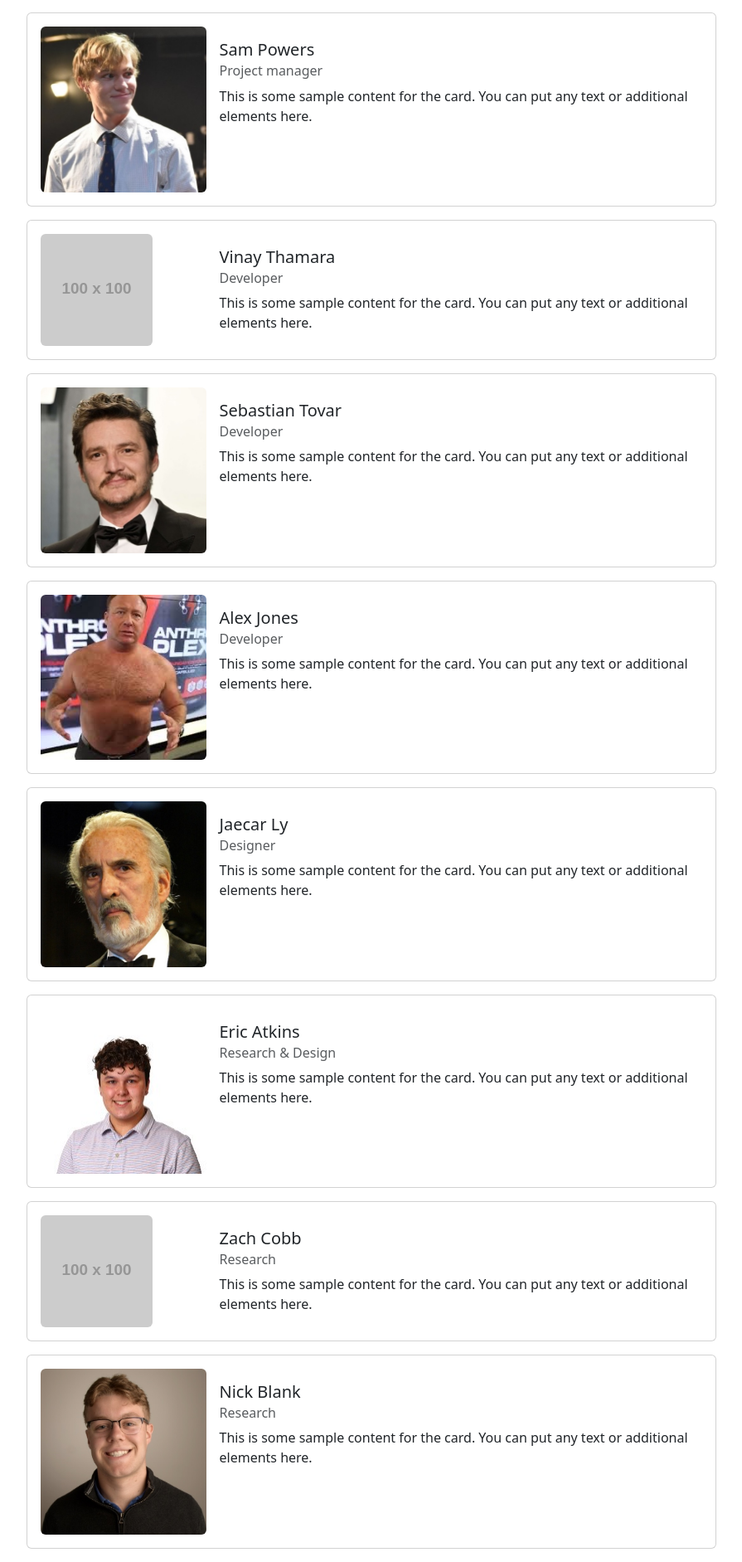
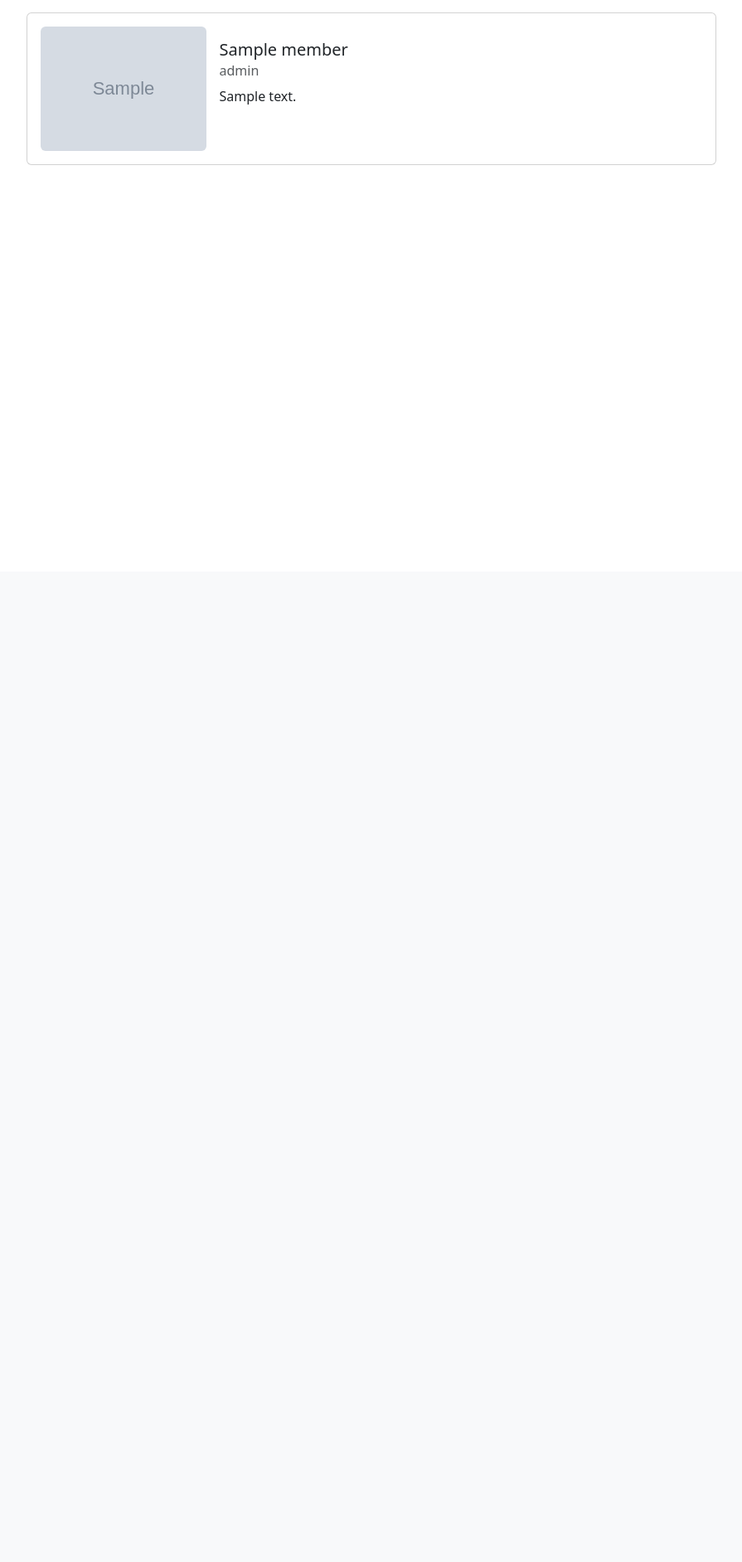
Before and after one commit to ZipZapTask/ZipZapTask, a Flask app: template templates/profile.html in a window 1280 px wide. Shown: the part 111-1994 px from the top of the page at 83% size, without its empty margins (0-895 px from the left). After the commit the page ends 310 px from the top, so only its background shows below. Run offline with Flask 3, Linux system fonts and the light colour scheme; the template is opened without the code that fills it: most values are stand-ins (such as "Sample title", 1, 10 or a date in 2020); grey boxes marked "Sample" are stand-in pictures; grey boxes labelled with a size stand in for pictures from a placeholder-image service; some libraries are stand-ins or nearby versions.

Commit message:
apply profile

```diff
--- a/app.py
+++ b/app.py
@@ -23,7 +23,57 @@ def home():
 
 @app.route('/profile')
 def profile():
-    return render_template("profile.html")
+    team_members = [
+        {
+            'name': 'Sam Powers',
+            'role': 'Project manager',
+            'description': 'This is some sample content for the card. You can put any text or additional elements here.',
+            'image_url': 'media/team/sam_powers.jpeg'
+        },
+        {
+            'name': 'Vinay Thamara',
+            'role': 'Developer',
+            'description': 'This is some sample content for the card. You can put any text or additional elements here.',
+            'image_url': 'https://placehold.co/100x100'
+        },
+        {
+            'name': 'Sebastian Tovar',
+            'role': 'Developer',
+            'description': 'This is some sample content for the card. You can put any text or additional elements here.',
+            'image_url': 'media/team/sebastian_tovar.jpeg'
+        },
+        {
+            'name': 'Alex Jones',
+            'role': 'Developer',
+            'description': 'This is some sample content for the card. You can put any text or additional elements here.',
+            'image_url': 'media/team/alex_jones.jpeg'
+        },
+        {
+            'name': 'Jaecar Ly',
+            'role': 'Designer',
+            'description': 'This is some sample content for the card. You can put any text or additional elements here.',
+            'image_url': 'media/team/jaecar_ly.jpeg'
+        },
+        {
+            'name': 'Eric Atkins',
+            'role': 'Research & Design',
+            'description': 'This is some sample content for the card. You can put any text or additional elements here.',
+            'image_url': 'media/team/eric_atkins.jpeg'
+        },
+        {
+            'name': 'Zach Cobb',
+            'role': 'Research',
+            'description': 'This is some sample content for the card. You can put any text or additional elements here.',
+            'image_url': 'https://placehold.co/100x100'
+        },
+        {
+            'name': 'Nick Blank',
+            'role': 'Research',
+            'description': 'This is some sample content for the card. You can put any text or additional elements here.',
+            'image_url': 'media/team/nick_blank.jpeg'
+        }
+    ]
+    return render_template("profile.html", team_members=team_members)
 
 
 if __name__ == '__main__':
--- a/templates/profile.html
+++ b/templates/profile.html
@@ -7,134 +7,23 @@
         <h2>Meet our team!</h2>
     </header>
     <section class="m-3">
-        <div class="card p-3 m-3 col-8" >
+        {% for member in team_members %}
+            <div class="card p-3 m-3 col-8">
                 <div class="row g-0">
                     <div class="col-md-3">
-                    <img src="{{ url_for('static', filename='media/team/sam_powers.jpeg') }}" class="img-fluid rounded h-100" alt="Avatar">
+                        <img src="{{ member.image_url if member.image_url.startswith('http') else url_for('static', filename=member.image_url) }}"
+                             class="img-fluid rounded h-100"
+                             alt="{{ member.name }}'s photo">
                     </div>
                     <div class="col-md-9">
                         <div class="card-body">
-                        <h5 class="card-title">Sam Powers</h5>
-                        <h6 class="card-subtitle mb-2 text-muted">Project manager</h6>
-                        <p class="card-text">This is some sample content for the card. You can put any text or
-                            additional elements here.</p>
+                            <h5 class="card-title">{{ member.name }}</h5>
+                            <h6 class="card-subtitle mb-2 text-muted">{{ member.role }}</h6>
+                            <p class="card-text">{{ member.description }}</p>
                         </div>
                     </div>
                 </div>
             </div>
-
-        <div class="card p-3 m-3 col-8" >
-            <div class="row g-0">
-                <div class="col-md-3">
-                    <img src="https://placehold.co/100x100" class="img-fluid rounded h-100" alt="Avatar">
-                </div>
-                <div class="col-md-9">
-                    <div class="card-body">
-                        <h5 class="card-title">Vinay Thamara</h5>
-                        <h6 class="card-subtitle mb-2 text-muted">Developer</h6>
-                        <p class="card-text">This is some sample content for the card. You can put any text or
-                            additional elements here.</p>
-                    </div>
-                </div>
-            </div>
-        </div>
-
-        <div class="card p-3 m-3 col-8" >
-            <div class="row g-0">
-                <div class="col-md-3">
-                    <img src="{{ url_for('static', filename='media/team/sebastian_tovar.jpeg') }}" class="img-fluid rounded h-100" alt="Avatar">
-                </div>
-                <div class="col-md-9">
-                    <div class="card-body">
-                        <h5 class="card-title">Sebastian Tovar</h5>
-                        <h6 class="card-subtitle mb-2 text-muted">Developer</h6>
-                        <p class="card-text">This is some sample content for the card. You can put any text or
-                            additional elements here.</p>
-                    </div>
-                </div>
-            </div>
-        </div>
-
-        <div class="card p-3 m-3 col-8" >
-            <div class="row g-0">
-                <div class="col-md-3">
-                    <img src="{{ url_for('static', filename='media/team/alex_jones.jpeg') }}" class="img-fluid rounded h-100" alt="Avatar">
-                </div>
-                <div class="col-md-9">
-                    <div class="card-body">
-                        <h5 class="card-title">Alex Jones</h5>
-                        <h6 class="card-subtitle mb-2 text-muted">Developer</h6>
-                        <p class="card-text">This is some sample content for the card. You can put any text or
-                            additional elements here.</p>
-                    </div>
-                </div>
-            </div>
-        </div>
-
-        <div class="card p-3 m-3 col-8" >
-            <div class="row g-0">
-                <div class="col-md-3">
-                    <img src="{{ url_for('static', filename='media/team/jaecar_ly.jpeg') }}" class="img-fluid rounded h-100" alt="Avatar">
-                </div>
-                <div class="col-md-9">
-                    <div class="card-body">
-                        <h5 class="card-title">Jaecar Ly</h5>
-                        <h6 class="card-subtitle mb-2 text-muted">Designer</h6>
-                        <p class="card-text">This is some sample content for the card. You can put any text or
-                            additional elements here.</p>
-                    </div>
-                </div>
-            </div>
-        </div>
-
-        <div class="card p-3 m-3 col-8" >
-            <div class="row g-0">
-                <div class="col-md-3">
-                    <img src="{{ url_for('static', filename='media/team/eric_atkins.jpeg') }}" class="img-fluid rounded h-100" alt="Avatar">
-                </div>
-                <div class="col-md-9">
-                    <div class="card-body">
-                        <h5 class="card-title">Eric Atkins</h5>
-                        <h6 class="card-subtitle mb-2 text-muted">Research & Design</h6>
-                        <p class="card-text">This is some sample content for the card. You can put any text or
-                            additional elements here.</p>
-                    </div>
-                </div>
-            </div>
-        </div>
-
-        <div class="card p-3 m-3 col-8" >
-            <div class="row g-0">
-                <div class="col-md-3">
-                    <img src="https://placehold.co/100x100" class="img-fluid rounded h-100" alt="Avatar">
-                </div>
-                <div class="col-md-9">
-                    <div class="card-body">
-                        <h5 class="card-title">Zach Cobb</h5>
-                        <h6 class="card-subtitle mb-2 text-muted">Research</h6>
-                        <p class="card-text">This is some sample content for the card. You can put any text or
-                            additional elements here.</p>
-                    </div>
-                </div>
-            </div>
-        </div>
-
-        <div class="card p-3 m-3 col-8" >
-            <div class="row g-0">
-                <div class="col-md-3">
-                    <img src="{{ url_for('static', filename='media/team/nick_blank.jpeg') }}" class="img-fluid rounded h-100" alt="Avatar">
-                </div>
-                <div class="col-md-9">
-                    <div class="card-body">
-                        <h5 class="card-title">Nick Blank</h5>
-                        <h6 class="card-subtitle mb-2 text-muted">Research</h6>
-                        <p class="card-text">This is some sample content for the card. You can put any text or
-                            additional elements here.</p>
-                    </div>
-                </div>
-            </div>
-        </div>
-
-
+        {% endfor %}
     </section>
 {% endblock %}
```
Lines whose indentation alone changed are shown as unchanged.
